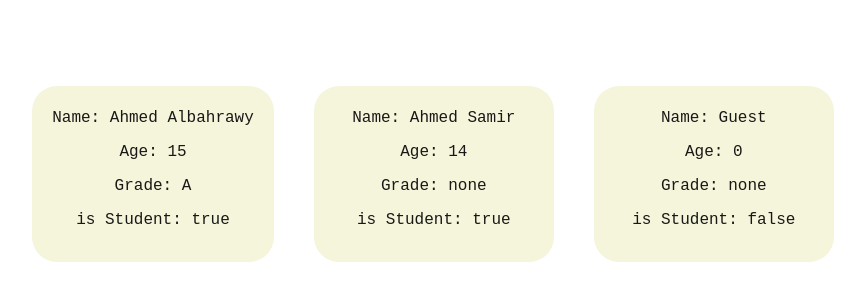
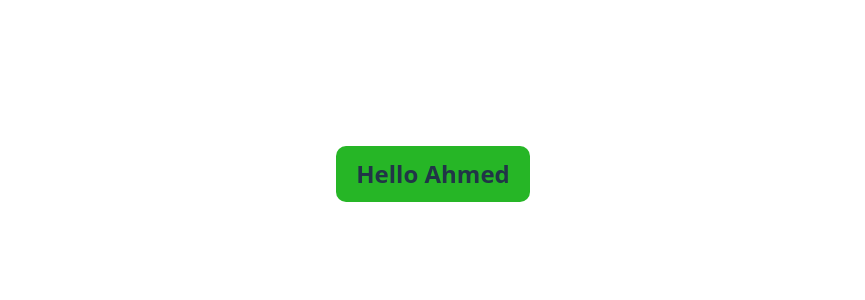
Before and after one commit to AhmedAl-Bahrawy/React-Vite-Learning, a React (Vite) app in the folder React-App/: page / in a window 1280 px wide. Shown: the part 226-526 px from the top of the page, without its empty margins (207-1072 px from the left). Built offline with nearby package versions, Linux system fonts and the light colour scheme.

Commit message:
Replace Student component with Greeting in App component; remove Student component and its associated styles.

```diff
--- a/React-App/src/App.jsx
+++ b/React-App/src/App.jsx
@@ -1,12 +1,10 @@
 import styles from './App.module.css'
-import Student from './components/Student/Student.jsx'
+import Greeting from './components/Greeting/Greeting';
 
 function App() {
   return (
     <div className={styles.app}>
-      <Student name="Ahmed Albahrawy" age={15} grade="A" isStudent={true}></Student>
-      <Student name="Ahmed Samir" age={14} isStudent={true}></Student>
-      <Student/>
+      <Greeting isLoggedIn={true} name="Ahmed" />
     </div>
 
   )
--- /dev/null
+++ b/React-App/src/components/Greeting/Greeting.jsx
@@ -0,0 +1,16 @@
+import styles from './Greeting.module.css'
+
+
+
+function Greeting(props) {
+    const { isLoggedIn = false, name = 'Guest' } = props;
+
+    const welcomeMessage = <h2 className={styles.welcomeMessage}>Hello {name}</h2>
+    const loginPrompt = <h2 className={styles.loginPrompt}>Please login to continue</h2>
+
+    return (isLoggedIn ? welcomeMessage : loginPrompt);
+
+}
+
+
+export default Greeting;
--- /dev/null
+++ b/React-App/src/components/Greeting/Greeting.module.css
@@ -0,0 +1,11 @@
+.welcomeMessage{
+  background-color: rgba(0, 170, 0, 0.85);
+  padding: 10px 20px;
+  border-radius: 10px;
+}
+.loginPrompt {
+  background-color: rgba(170, 0, 0, 0.85);
+  padding: 10px 20px;
+  border-radius: 10px;
+
+}
--- a/React-App/src/components/Student/Student.jsx
+++ /dev/null
@@ -1,41 +0,0 @@
-import styles from './Student.module.css'
-import PropTypes from 'prop-types';
-
-
-
-function Student(props) {
-    // Destructure with default values to ensure defaults work
-    const {
-        name = "Guest",
-        age = 0,
-        grade = "none",
-        isStudent = false
-    } = props;
-
-    return (
-        <div className={styles.student}>
-            <p>Name: {name}</p>
-            <p>Age: {age}</p>
-            <p>Grade: {grade}</p>
-            <p>is Student: {isStudent ? "true" : "false"}</p>
-        </div>
-    );
-}
-
-Student.propTypes = {
-    name: PropTypes.string,
-    age: PropTypes.number,
-    grade: PropTypes.string,
-    isStudent: PropTypes.bool
-}
-
-Student.defaultProps = {
-    name: "Guest",
-    age: 0,
-    grade: "none",
-    isStudent: false,
-}
-
-export default Student;
-
-//
--- a/React-App/src/components/Student/Student.module.css
+++ /dev/null
@@ -1,21 +0,0 @@
-.student {
-    border: none;
-    border-radius: 25px;
-    background-color: beige;
-    color: rgba(0, 0, 0, 0.9);
-    padding: 20px;
-    margin: 20px;
-    min-width: 200px;
-    max-width: 400px;
-}
-
-.student p{
-    font-family: 'Courier New', Courier, monospace;
-    font-size: 1rem;
-    margin: 0 0 10px 0;
-    text-align: center;
-}
-
-.student p:hover{
-
-}
```
